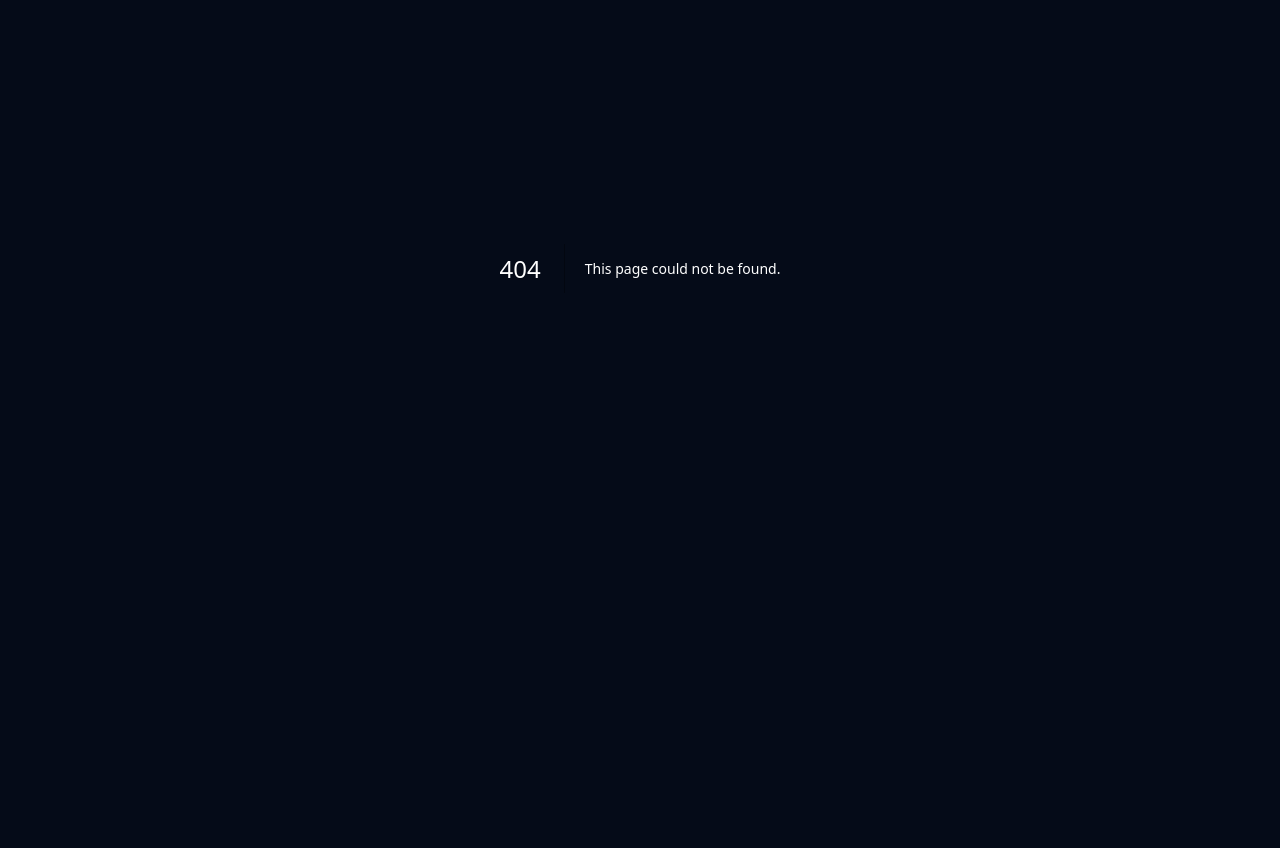
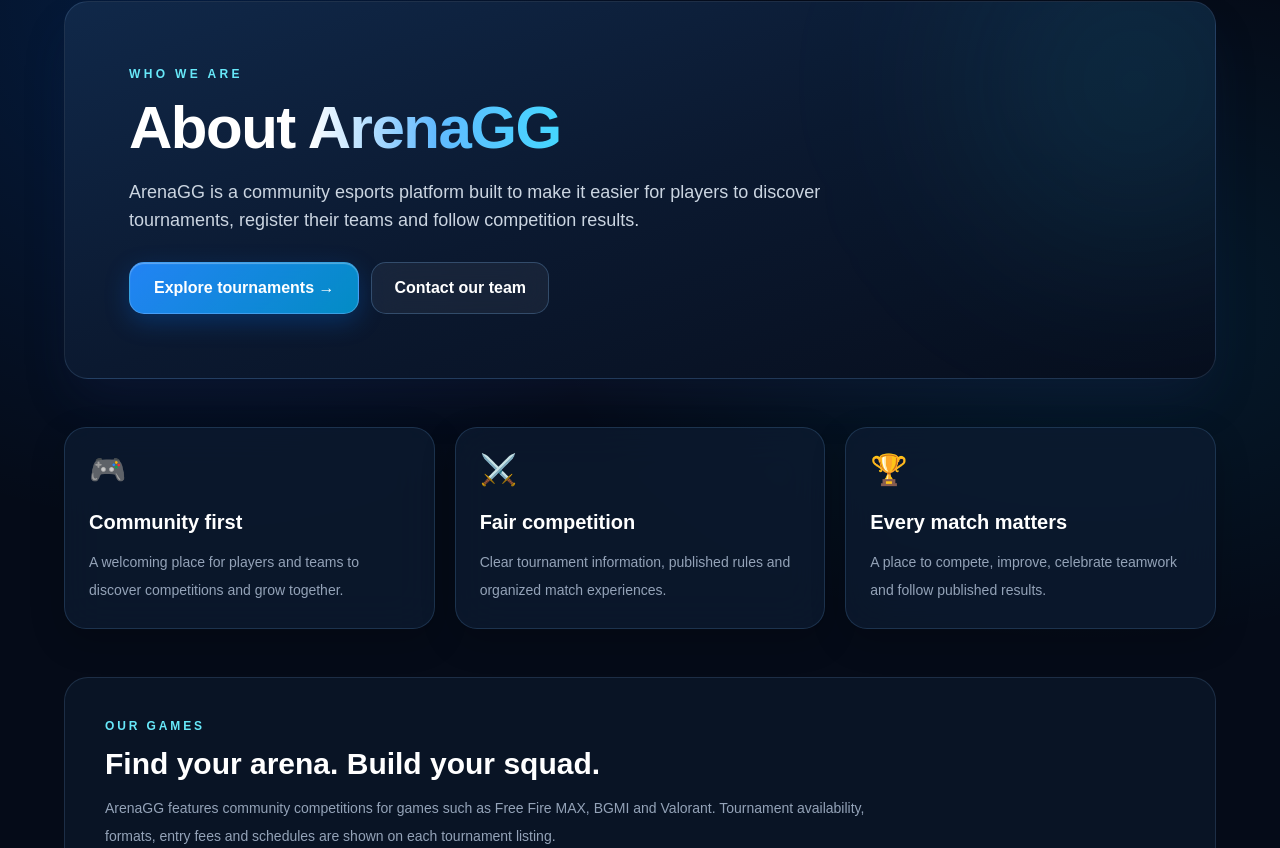
Before and after one commit to MDNOMAANKHAN/arenagg-tournament-app, a Next.js app: page /about in a window 1280 px wide. Before the commit this address had no page. Shown: the part 132-980 px from the top of the page. Before the commit the page ends 800 px from the top, so only its background shows below. Built offline with nearby package versions, Linux system fonts and the light colour scheme.

Commit message:
Add ArenaGG about page

```diff
--- /dev/null
+++ b/src/app/(site)/about/page.tsx
@@ -0,0 +1,56 @@
+import type { Metadata } from 'next';
+import Link from 'next/link';
+
+export const metadata: Metadata = {
+  title: 'About ArenaGG',
+  description: 'Learn about ArenaGG, a community esports platform for discovering tournaments and bringing players together.',
+  alternates: { canonical: '/about' },
+};
+
+const values = [
+  { icon: '🎮', title: 'Community first', text: 'A welcoming place for players and teams to discover competitions and grow together.' },
+  { icon: '⚔️', title: 'Fair competition', text: 'Clear tournament information, published rules and organized match experiences.' },
+  { icon: '🏆', title: 'Every match matters', text: 'A place to compete, improve, celebrate teamwork and follow published results.' },
+];
+
+export default function AboutPage() {
+  return (
+    <main className="arena-page min-h-screen px-4 py-10 sm:px-8 sm:py-14">
+      <div className="mx-auto max-w-6xl">
+        <section className="relative overflow-hidden rounded-3xl border border-blue-300/15 bg-gradient-to-br from-[#102849] via-[#0b1930] to-[#070e1d] p-7 shadow-2xl shadow-blue-950/30 sm:p-12 lg:p-16">
+          <div className="pointer-events-none absolute -right-20 -top-20 h-80 w-80 rounded-full bg-cyan-400/10 blur-[100px]" />
+          <div className="relative max-w-3xl">
+            <p className="text-xs font-black tracking-[0.28em] text-cyan-300">WHO WE ARE</p>
+            <h1 className="mt-4 text-4xl font-black tracking-tight text-white sm:text-6xl">About <span className="arena-gradient-text">ArenaGG</span></h1>
+            <p className="mt-5 text-base leading-8 text-slate-300 sm:text-lg">
+              ArenaGG is a community esports platform built to make it easier for players to discover tournaments, register their teams and follow competition results.
+            </p>
+            <div className="mt-7 flex flex-wrap gap-3">
+              <Link href="/tournaments" className="arena-glass-button">Explore tournaments →</Link>
+              <Link href="/contact" className="arena-glass-secondary">Contact our team</Link>
+            </div>
+          </div>
+        </section>
+
+        <section className="mt-12 grid gap-5 md:grid-cols-3">
+          {values.map((value) => (
+            <article key={value.title} className="arena-premium-card rounded-2xl p-6">
+              <div className="text-3xl" aria-hidden="true">{value.icon}</div>
+              <h2 className="mt-5 text-xl font-black text-white">{value.title}</h2>
+              <p className="mt-3 text-sm leading-7 text-slate-400">{value.text}</p>
+            </article>
+          ))}
+        </section>
+
+        <section className="mt-12 rounded-3xl border border-blue-300/15 bg-[#0b172a]/80 p-7 sm:p-10">
+          <p className="text-xs font-black tracking-[0.24em] text-cyan-300">OUR GAMES</p>
+          <h2 className="mt-3 text-2xl font-black text-white sm:text-3xl">Find your arena. Build your squad.</h2>
+          <p className="mt-3 max-w-3xl text-sm leading-7 text-slate-400">
+            ArenaGG features community competitions for games such as Free Fire MAX, BGMI and Valorant. Tournament availability, formats, entry fees and schedules are shown on each tournament listing.
+          </p>
+          <p className="mt-4 text-xs leading-6 text-slate-500">ArenaGG is an independent community platform and is not affiliated with or endorsed by the publishers of the games featured on this website.</p>
+        </section>
+      </div>
+    </main>
+  );
+}
```
